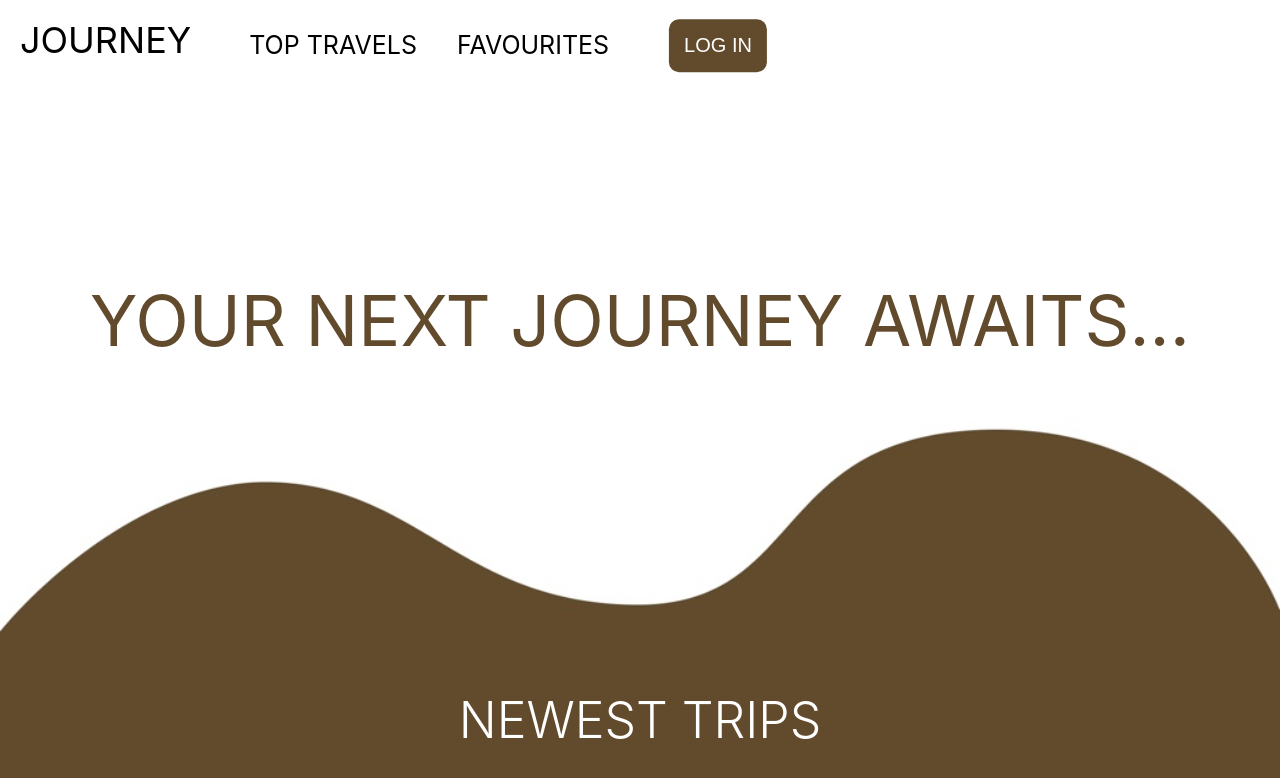
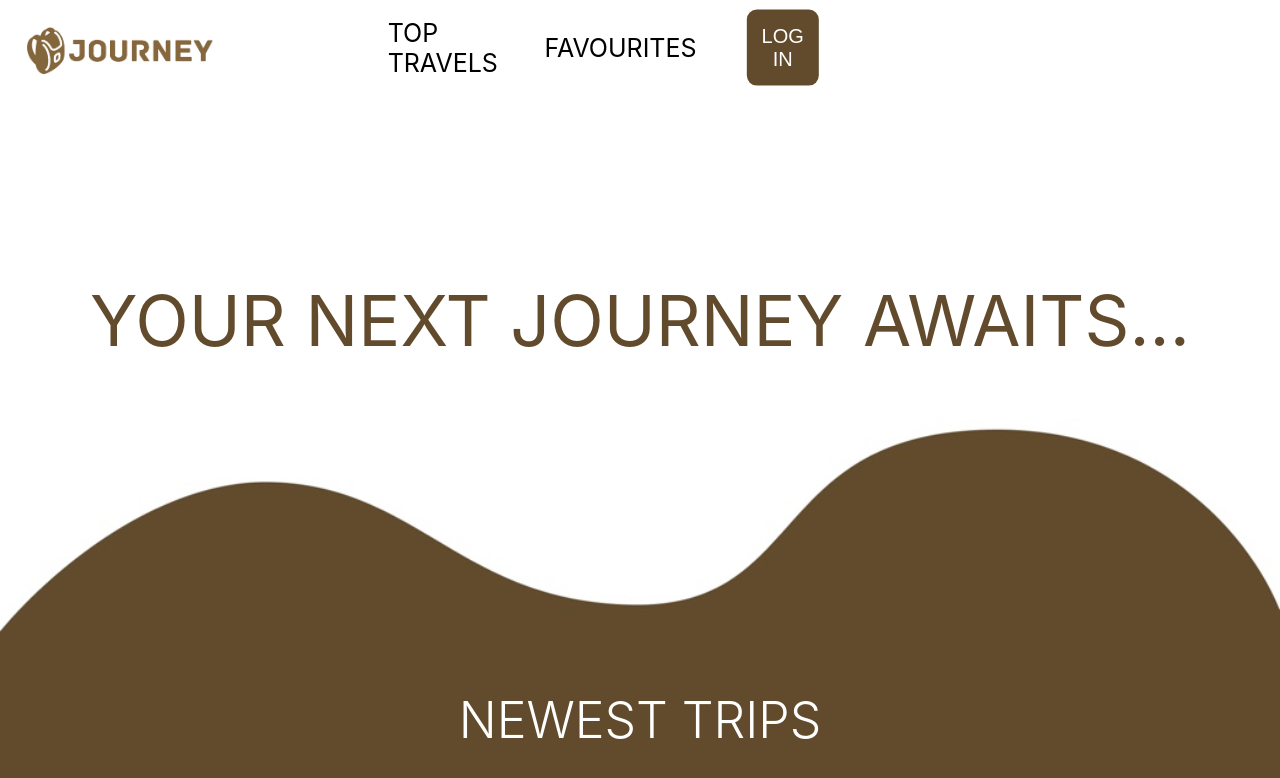
Before and after one commit to Zafewood/Journey, a React (Create React App) app in the folder journey_frontend/: page / in a window 1280 px wide. Shown: the top 778 px of the page. Built offline with nearby package versions, Linux system fonts and the light colour scheme.

Commit message:
Logo
Added logo to navbar

```diff
--- a/journey_frontend/src/components/NavBar.jsx
+++ b/journey_frontend/src/components/NavBar.jsx
@@ -1,16 +1,18 @@
 import React from 'react'
 import { Link } from 'react-router-dom';
 import '../styles/NavBar.css'
+import logo from '../assets/journey_brown_monochromatic.png'
 
 
 function NavBar() {
   return (
     <nav data-testid="navbar">
         <div className="nav-left">
+
             {/* Link elements work kind of like html a tag, but they also set the route for react router.
                 Pressing a link changes current route, which rerenders app component with correct content.
             */}
-            <Link to='/'>JOURNEY</Link>
+            <Link to='/'><img src={logo} alt="" className='logo' /></Link>
         </div>
         <div class="nav-mid">
             <ul>
--- a/journey_frontend/src/styles/NavBar.css
+++ b/journey_frontend/src/styles/NavBar.css
@@ -11,7 +11,7 @@ ul {
 }
 
 li {
-    margin-left: 40px;
+    margin-left: 30px;
 }
 
 a {
@@ -25,6 +25,7 @@ a {
     align-items: center;
     font-size: 36px;
     margin-left: 20px;
+    margin-top: 30px;
 }
 
 
@@ -32,8 +33,7 @@ a {
 .nav-mid ul {
     display: flex;
     align-items: center;
-
-    transform: translate(-92%, 10%);
+    transform: translate(-100%, 10%);
     font-size: 25px;
 }
 
@@ -50,6 +50,11 @@ a {
 .my-journey-btn a {
     color: white;
 }
+
+.logo {
+    width: 25%;
+}
+
 /*
 .nav-right {
     margin-right: 20px;
```
Also changed, not shown: journey_frontend/src/assets/journey_brown_monochromatic.png (added).
